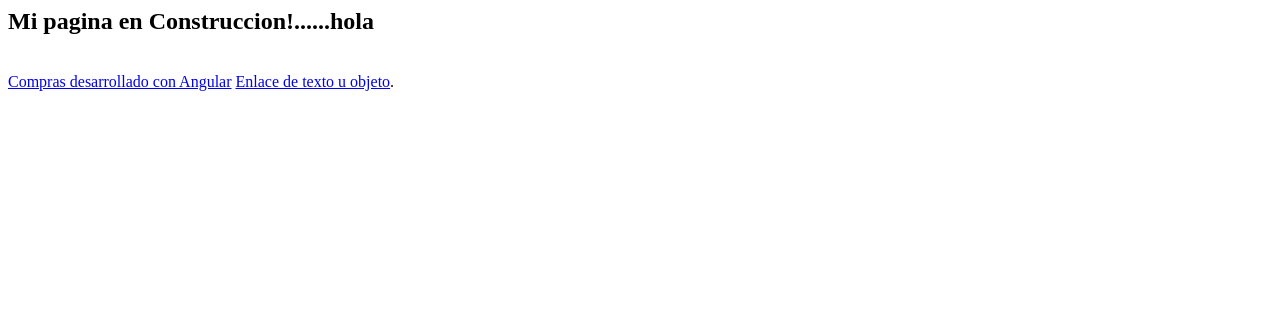
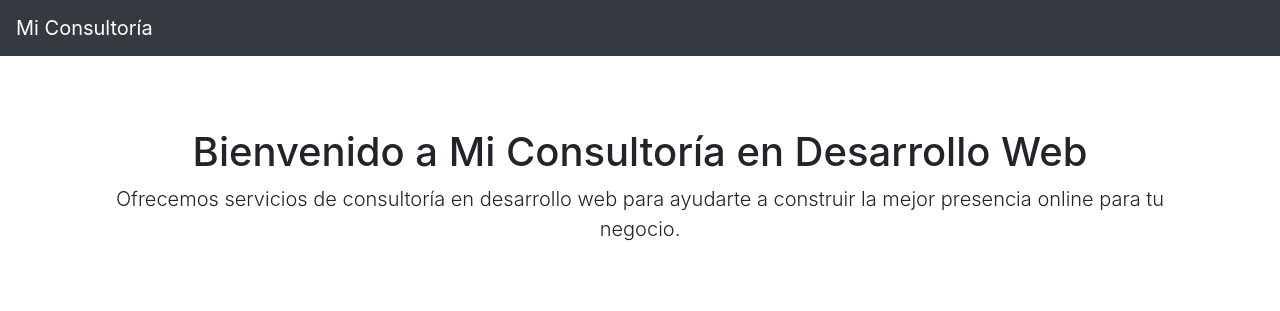
Before and after one commit to Cahuasiri/kawadev, a plain HTML site: page index.html in a window 1280 px wide. Drawn offline with nearby package versions, Linux system fonts and the light colour scheme.

Commit message:
Update index.html

```diff
--- a/index.html
+++ b/index.html
@@ -1,11 +1,36 @@
-<html>
-  <head>
-    <title>Kawa Dev</title>
-  </head>
-  <body>
-    <h2>Mi pagina en Construccion!......hola </h2>
-    <br>
-    <a href="https://github.com/Cahuasiri/compras-angular.git"> Compras desarrollado con Angular</a>
-    <a href="#">Enlace de texto u objeto</a>.
-  </body>
+<!DOCTYPE html>
+<html lang="es">
+<head>
+    <meta charset="UTF-8">
+    <meta name="viewport" content="width=device-width, initial-scale=1.0">
+    <title>Consultoría en Desarrollo Web</title>
+    <!-- CSS de Bootstrap -->
+    <link href="https://stackpath.bootstrapcdn.com/bootstrap/4.5.0/css/bootstrap.min.css" rel="stylesheet">
+    <!-- CSS personalizado -->
+    <style>
+        body {
+            padding-top: 5rem;
+        }
+        .starter-template {
+            padding: 3rem 1.5rem;
+            text-align: center;
+        }
+    </style>
+</head>
+<body>
+    <nav class="navbar navbar-expand-md navbar-dark bg-dark fixed-top">
+        <a class="navbar-brand" href="#">Mi Consultoría</a>
+    </nav>
+
+    <main role="main" class="container">
+        <div class="starter-template">
+            <h1>Bienvenido a Mi Consultoría en Desarrollo Web</h1>
+            <p class="lead">Ofrecemos servicios de consultoría en desarrollo web para ayudarte a construir la mejor presencia online para tu negocio.</p>
+        </div>
+    </main>
+
+    <!-- JavaScript de Bootstrap -->
+    <script src="https://code.jquery.com/jquery-3.5.1.slim.min.js"></script>
+    <script src="https://stackpath.bootstrapcdn.com/bootstrap/4.5.0/js/bootstrap.min.js"></script>
+</body>
 </html>
```
